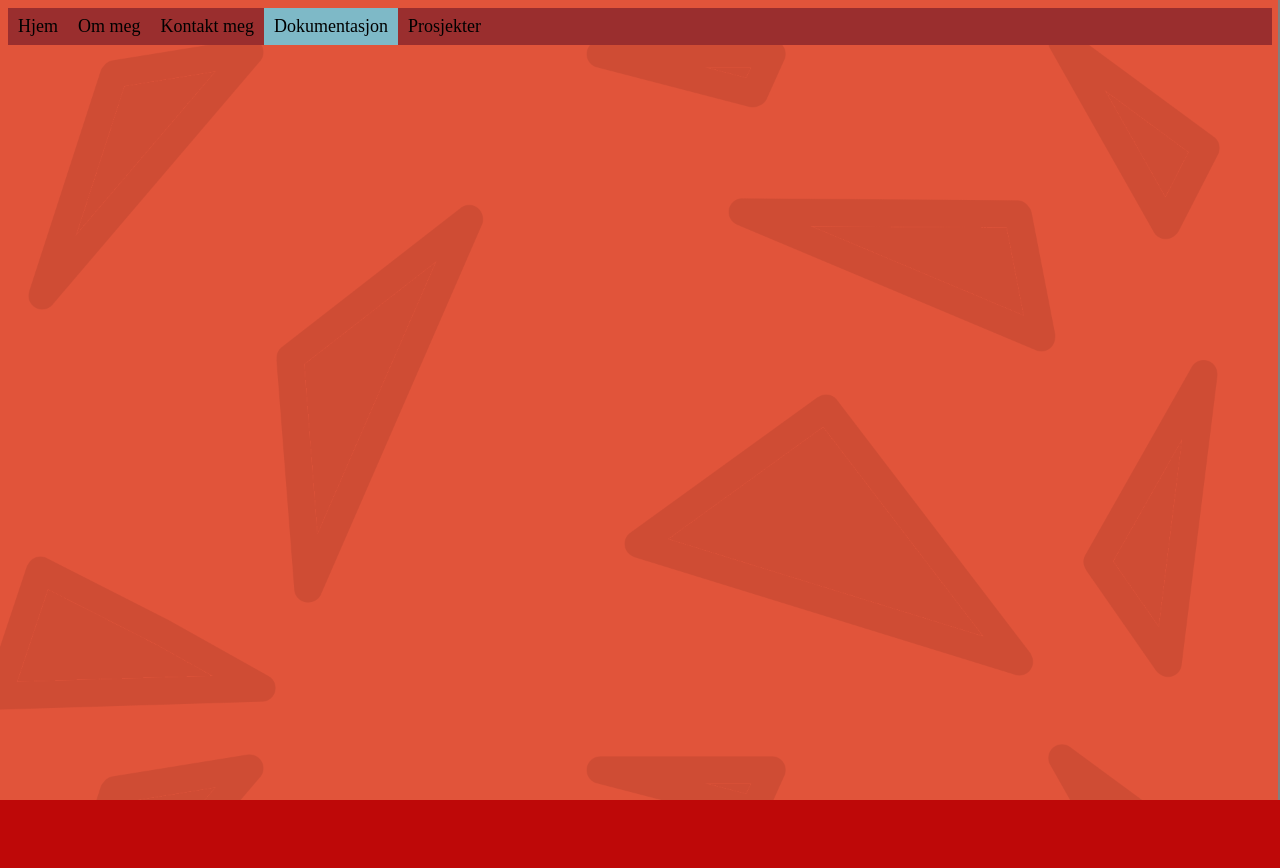
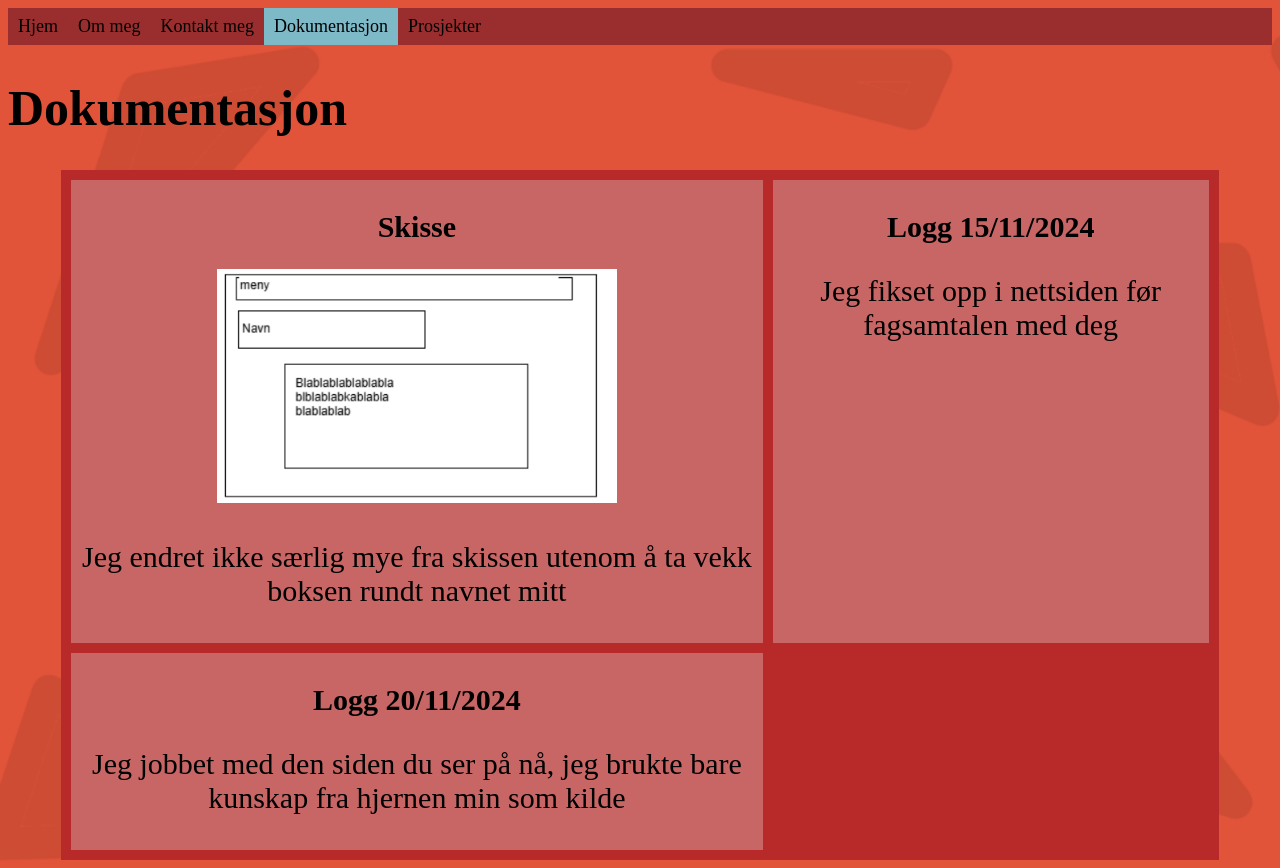
Before and after one commit to Goydrascre/NettsideOmMegSelv, a plain HTML site: page indexHtmler/Logg.html in a window 1280 px wide. Before the commit the page ends 800 px from the top, so only its background shows below. Drawn offline with Linux system fonts and the light colour scheme.

Commit message:
a
Co-authored-by: P-stoltz <P-stoltz@users.noreply.github.com>

```diff
--- a/CSSer/front.css
+++ b/CSSer/front.css
@@ -118,6 +118,9 @@ h2{
 .src1 {
   width: clamp(50px, 15vw, 400px);
 }
+.src2 {
+  width: clamp(50px, 50vw, 400px);
+}
 .p1{
   font-size: clamp(16px, 3vw, 30px);
 }
--- a/indexHtmler/Logg.html
+++ b/indexHtmler/Logg.html
@@ -15,6 +15,14 @@
         <li><a href="Logg.html" class="active">Dokumentasjon</a></li>
         <li><a href="prosjekter.html" class="meny">Prosjekter</a></li>
     </ul>
-
+    <h1>Dokumentasjon</h1>
+        <div class="grid-container">
+            <div class="grid-item prosjekter"><p class="prosjekter_tittel"><h2>Skisse</h2><img src="../Bilder/Skjermbilde 2024-9-15 083641.png"class="src2"><p class="p1">Jeg endret ikke særlig mye fra skissen utenom å ta vekk boksen rundt navnet mitt </p>
+            </div>
+            <div class="grid-item prosjekter2"><p class="prosjekter_tittel"><h2>Logg 15/11/2024</h2></p><p class="p1">Jeg fikset opp i nettsiden før fagsamtalen med deg
+            </div>
+            <div class="grid-item prosjekter"><p class="prosjekter_tittel"><h2>Logg 20/11/2024</h2></p><p class="p1">Jeg jobbet med den siden du ser på nå, jeg brukte bare kunskap fra hjernen min som kilde
+            </div>
+            </div>
 </body>
 </html>
```
Also changed, not shown: indexHtmler/Om.html (+2 -2 lines), Bilder/Skjermbilde 2024-9-15 083641.png (added).
